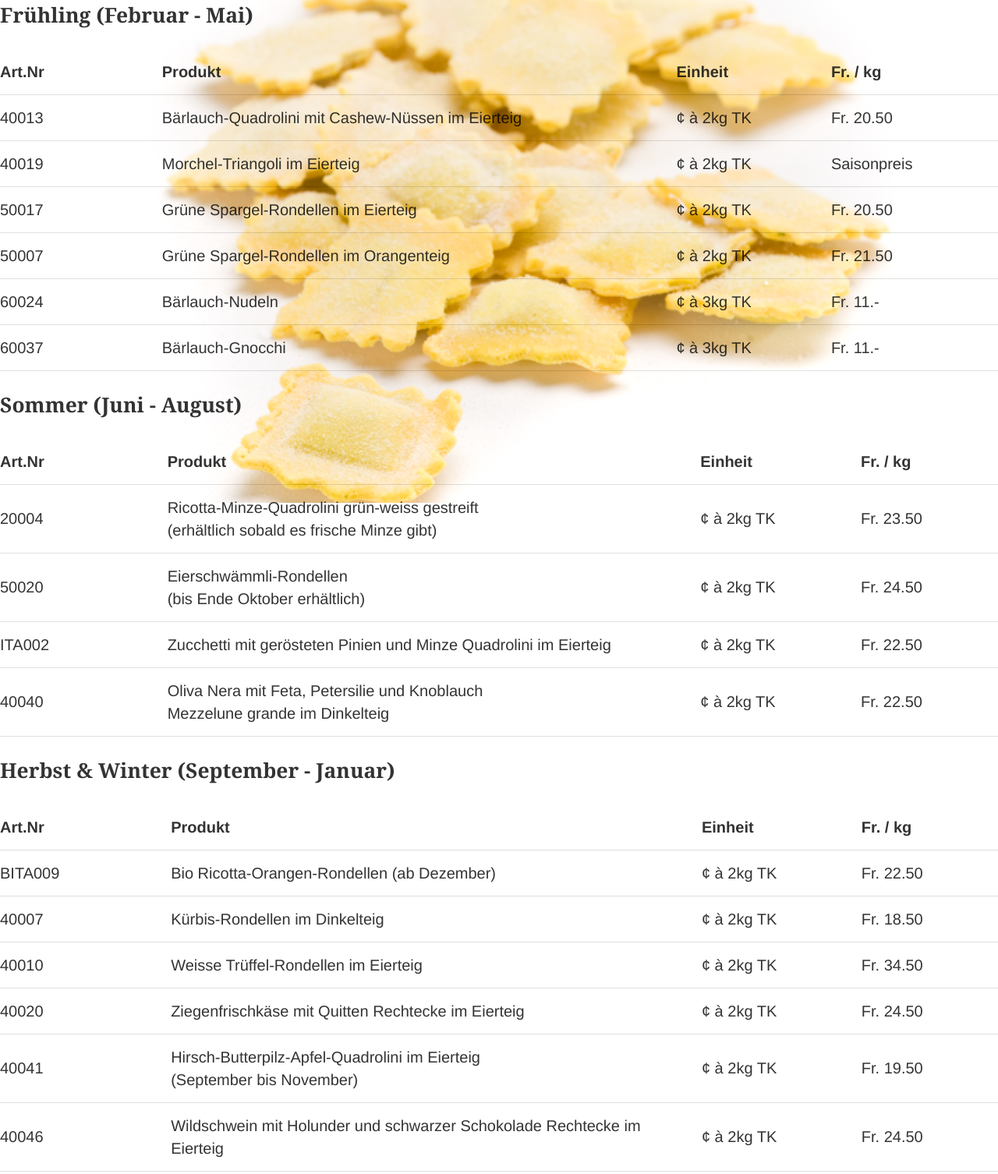
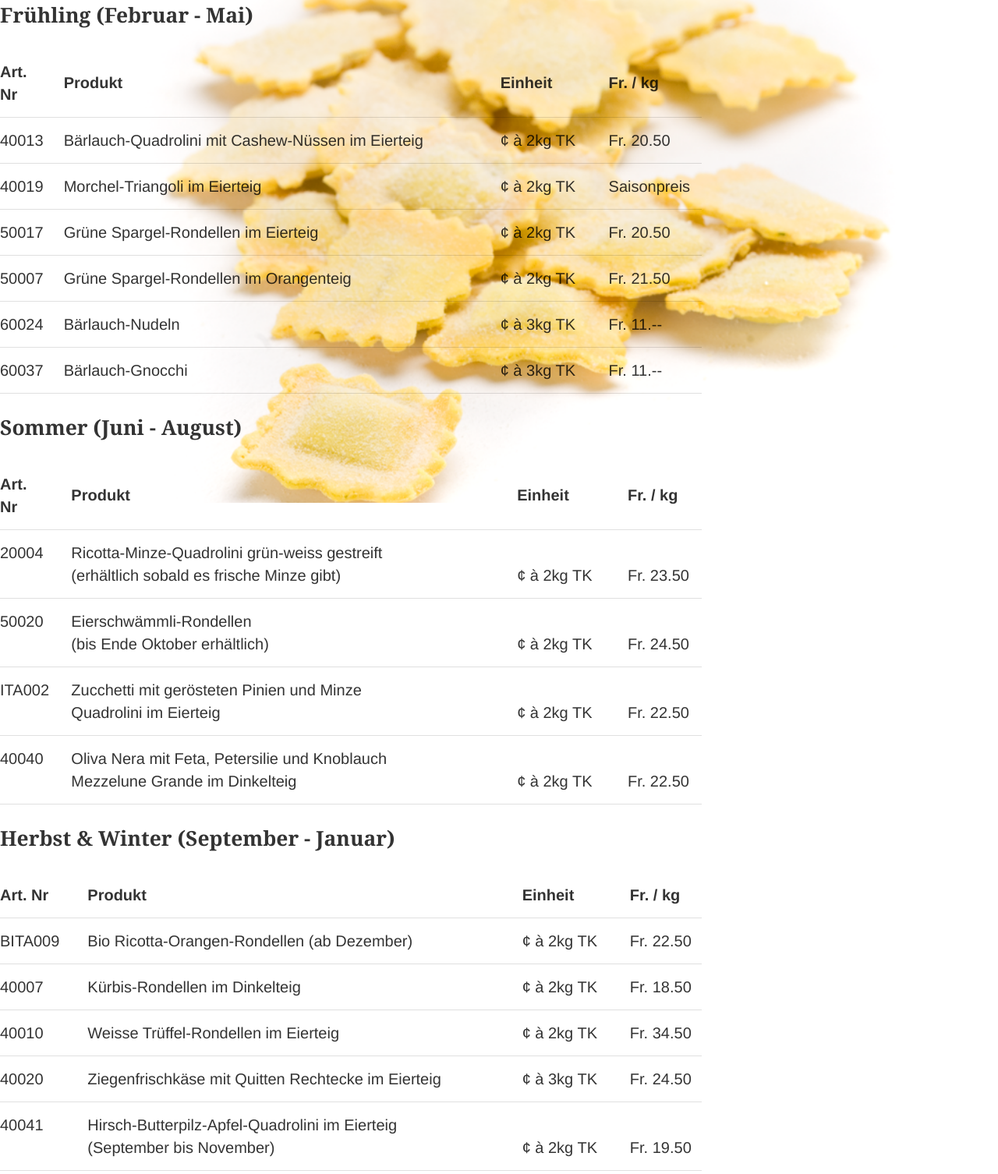
Before and after one commit to Ingredienza/ingredienza.github.io, a Gatsby site: page /products/season in a window 1280 px wide. Shown: the part 155-1661 px from the top of the page at 78% size. Built offline with nearby package versions, Linux system fonts and the light colour scheme; Gatsby itself is replaced by a stand-in of ours.

Commit message:
Remove padding right from tablecell, move season

```diff
--- a/src/components/ProductTable/index.js
+++ b/src/components/ProductTable/index.js
@@ -9,9 +9,10 @@ const ProductRow = ({ product: { articleNr, description, unit, price } }) => (
         <td>{String.fromCharCode(162) + ' ' + String.fromCharCode(224) + ' ' + unit}</td>
       ) : <td></td>
     }
-    { unit ? (
+    { // Check if string starts with a number
+      !isNaN(parseInt(price)) ? (
         <td>Fr. {price}</td>
-      ) : <td></td>
+      ) : <td>{price}</td>
     }
   </tr>
 )
--- a/src/pages/products/season.js
+++ b/src/pages/products/season.js
@@ -1,6 +1,7 @@
 import React from 'react';
 import Helmet from 'react-helmet';
 import Img from 'gatsby-image';
+import ProductTable from '../../components/ProductTable';
 
 const SeasonPage = ({ data }) => (
   <div style={{ gridArea: 'content' }}>
@@ -30,236 +31,179 @@ const SeasonPage = ({ data }) => (
       Saison-Zutaten feinste Pasta und Gnocchi.
     </p>
 		<h3>Fr&uuml;hling (Februar - Mai)</h3>
-    <table border="0" bordercolor="#000000" cellpadding="2" cellspacing="2" width="660">
-      <colgroup>
-        <col width="100" />
-        <col width="350" />
-        <col width="100" />
-        <col width="100" />
-      </colgroup>
-			<tr>
-				<th>Art.Nr</th>
-				<th>Produkt</th>
-				<th>Einheit</th>
-				<th>Fr. / kg</th>
-			</tr>
-			<tr>
-				<td>40013</td>
-				<td>B&auml;rlauch-Quadrolini mit Cashew-N&uuml;ssen im Eierteig</td>
-				<td>&cent; &agrave; 2kg TK</td>
-				<td>Fr. 20.50</td>
-			</tr>
-			<tr>
-				<td>40019</td>
-				<td>Morchel-Triangoli im Eierteig</td>
-				<td>&cent; &agrave; 2kg TK</td>
-				<td>Saisonpreis</td>
-			</tr>
-			<tr>
-				<td>50017</td>
-				<td>Gr&uuml;ne Spargel-Rondellen im Eierteig</td>
-				<td>&cent; &agrave; 2kg TK</td>
-				<td>Fr. 20.50</td>
-			</tr>
-			<tr>
-				<td>50007</td>
-				<td>Gr&uuml;ne Spargel-Rondellen im Orangenteig</td>
-				<td>&cent; &agrave; 2kg TK</td>
-				<td>Fr. 21.50</td>
-			</tr>
-			<tr>
-				<td>60024</td>
-				<td>B&auml;rlauch-Nudeln</td>
-				<td>&cent; &agrave; 3kg TK</td>
-				<td>Fr. 11.-</td>
-			</tr>
-			<tr>
-				<td>60037</td>
-				<td>B&auml;rlauch-Gnocchi</td>
-				<td>&cent; &agrave; 3kg TK</td>
-				<td>Fr. 11.-</td>
-			</tr>
-		</table>
-
+    <ProductTable
+      showHeader={true}
+      products={[
+        {
+          articleNr: '40013',
+          description: `Bärlauch-Quadrolini mit Cashew-Nüssen im Eierteig`,
+          unit: '2kg TK',
+          price: '20.50',
+        },
+        {
+          articleNr: '40019',
+          description: `Morchel-Triangoli im Eierteig`,
+          unit: '2kg TK',
+          price: 'Saisonpreis',
+        },
+        {
+          articleNr: '50017',
+          description: `Grüne Spargel-Rondellen im Eierteig`,
+          unit: '2kg TK',
+          price: '20.50',
+        },
+        {
+          articleNr: '50007',
+          description: `Grüne Spargel-Rondellen im Orangenteig`,
+          unit: '2kg TK',
+          price: '21.50',
+        },
+        {
+          articleNr: '60024',
+          description: `Bärlauch-Nudeln`,
+          unit: '3kg TK',
+          price: '11.--',
+        },
+        {
+          articleNr: '60037',
+          description: `Bärlauch-Gnocchi`,
+          unit: '3kg TK',
+          price: '11.--',
+        },
+      ]}
+    />
 		<h3>Sommer (Juni - August)</h3>
-
-    <table border="0" bordercolor="#000000" cellpadding="2" cellspacing="2" width="660">
-      <colgroup>
-        <col width="100" />
-        <col width="350" />
-        <col width="100" />
-        <col width="100" />
-      </colgroup>
-			<tr>
-				<th>Art.Nr</th>
-				<th>Produkt</th>
-				<th>Einheit</th>
-				<th>Fr. / kg</th>
-			</tr>
-			<tr>
-				<td>20004</td>
-				<td>Ricotta-Minze-Quadrolini gr&uuml;n-weiss gestreift<br />(erh&auml;ltlich sobald es frische Minze gibt)</td>
-				<td>&cent; &agrave; 2kg TK</td>
-				<td>Fr. 23.50</td>
-			</tr>
-			<tr>
-				<td>50020</td>
-				<td>Eierschw&auml;mmli-Rondellen <br /> (bis Ende Oktober erh&auml;ltlich)</td>
-				<td>&cent; &agrave; 2kg TK</td>
-				<td>Fr. 24.50</td>
-			</tr>
-			<tr>
-				<td>ITA002</td>
-				<td>Zucchetti mit ger&ouml;steten Pinien und Minze Quadrolini im Eierteig</td>
-				<td>&cent; &agrave; 2kg TK</td>
-				<td>Fr. 22.50</td>
-			</tr>
-			<tr>
-				<td>40040</td>
-				<td>Oliva Nera mit Feta, Petersilie und Knoblauch <br />Mezzelune grande im Dinkelteig</td>
-				<td>&cent; &agrave; 2kg TK</td>
-				<td>Fr. 22.50</td>
-			</tr>
-		</table>
-
+    <ProductTable
+      showHeader={true}
+      products={[
+        {
+          articleNr: '20004',
+          description: `Ricotta-Minze-Quadrolini grün-weiss gestreift\n(erhältlich sobald es frische Minze gibt)`,
+          unit: '2kg TK',
+          price: '23.50',
+        },
+        {
+          articleNr: '50020',
+          description: `Eierschwämmli-Rondellen\n(bis Ende Oktober erhältlich)`,
+          unit: '2kg TK',
+          price: '24.50',
+        },
+        {
+          articleNr: 'ITA002',
+          description: `Zucchetti mit gerösteten Pinien und Minze\nQuadrolini im Eierteig`,
+          unit: '2kg TK',
+          price: '22.50',
+        },
+        {
+          articleNr: '40040',
+          description: `Oliva Nera mit Feta, Petersilie und Knoblauch\nMezzelune Grande im Dinkelteig`,
+          unit: '2kg TK',
+          price: '22.50',
+        },
+      ]}
+    />
 		<h3>Herbst & Winter (September - Januar)</h3>
-
-    <table border="0" bordercolor="#000000" cellpadding="2" cellspacing="2" width="660">
-      <colgroup>
-        <col width="100" />
-        <col width="350" />
-        <col width="100" />
-        <col width="100" />
-      </colgroup>
-			<tr>
-				<th>Art.Nr</th>
-				<th>Produkt</th>
-				<th>Einheit</th>
-				<th>Fr. / kg</th>
-			</tr>
-			<tr>
-				<td>BITA009</td>
-				<td>Bio Ricotta-Orangen-Rondellen (ab Dezember)</td>
-				<td>&cent; &agrave; 2kg TK</td>
-				<td>Fr. 22.50</td>
-			</tr>
-			<tr>
-				<td>40007</td>
-				<td>K&uuml;rbis-Rondellen im Dinkelteig</td>
-				<td>&cent; &agrave; 2kg TK</td>
-				<td>Fr. 18.50</td>
-			</tr>
-			<tr>
-				<td>40010</td>
-				<td>Weisse Tr&uuml;ffel-Rondellen im Eierteig</td>
-				<td>&cent; &agrave; 2kg TK</td>
-				<td>Fr. 34.50</td>
-			</tr>
-			<tr>
-				<td>40020</td>
-				<td>Ziegenfrischk&auml;se mit Quitten Rechtecke im Eierteig</td>
-				<td>&cent; &agrave; 2kg TK</td>
-				<td>Fr. 24.50</td>
-			</tr>
-      <tr>
-				<td>40041</td>
-        <td>
-          Hirsch-Butterpilz-Apfel-Quadrolini im Eierteig <br />
-          (September bis November)
-        </td>
-				<td>&cent; &agrave; 2kg TK</td>
-				<td>Fr. 19.50</td>
-			</tr>
-			<tr>
-				<td>40046</td>
-        <td>
-          Wildschwein mit Holunder und schwarzer Schokolade
-          Rechtecke im Eierteig
-        </td>
-				<td>&cent; &agrave; 2kg TK</td>
-				<td>Fr. 24.50</td>
-			</tr>
-      <tr>
-				<td>B60007</td>
-				<td>Bio-Orangen-Nudeln</td>
-				<td>&cent; &agrave; 3kg TK</td>
-				<td>Fr. 14.50</td>
-			</tr>
-			<tr>
-				<td>60016</td>
-				<td>Honig Thymian-Nudeln</td>
-				<td>&cent; &agrave; 3kg TK</td>
-				<td>Fr. 12.50</td>
-			</tr>
-			<tr>
-				<td>60025</td>
-				<td>Piemonteser Haselnuss-Nudeln<br /> mit ger&ouml;steten Haselnssen</td>
-				<td>&cent; &agrave; 3kg TK</td>
-				<td>Fr. 12.-</td>
-			</tr>
-			<tr>
-				<td>60028</td>
-				<td>Steinpilz-Nudeln</td>
-				<td>&cent; &agrave; 3kg TK</td>
-				<td>Fr. 12.50</td>
-			</tr>
-			<tr>
-				<td>60035S</td>
-				<td>Steinpilz-Gnocchi</td>
-				<td>&cent; &agrave; 3kg TK</td>
-				<td>Fr. 11.-</td>
-			</tr>
-			<tr>
-				<td>60035RK</td>
-				<td>
-          Gnocchi-Roulade mit K&uuml;rbis-Curry-F&uuml;llung <br />
-          Super-Vegi-Variante Stk. ca. 350gr
-        </td>
-				<td>&cent; &agrave; 5-6kg TK</td>
-				<td>Fr. 23.50</td>
-			</tr>
-		</table>
-
+    <ProductTable
+      showHeader={true}
+      products={[
+        {
+          articleNr: 'BITA009',
+          description: `Bio Ricotta-Orangen-Rondellen (ab Dezember)`,
+          unit: '2kg TK',
+          price: '22.50',
+        },
+        {
+          articleNr: '40007',
+          description: `Kürbis-Rondellen im Dinkelteig`,
+          unit: '2kg TK',
+          price: '18.50',
+        },
+        {
+          articleNr: '40010',
+          description: `Weisse Trüffel-Rondellen im Eierteig`,
+          unit: '2kg TK',
+          price: '34.50',
+        },
+        {
+          articleNr: '40020',
+          description: `Ziegenfrischkäse mit Quitten Rechtecke im Eierteig`,
+          unit: '3kg TK',
+          price: '24.50',
+        },
+        {
+          articleNr: '40041',
+          description: `Hirsch-Butterpilz-Apfel-Quadrolini im Eierteig\n(September bis November)`,
+          unit: '2kg TK',
+          price: '19.50',
+        },
+        {
+          articleNr: '40046',
+          description: `Wildschwein mit Holunder und schwarzer Schokolade\nRechtecke im Eierteig`,
+          unit: '2kg TK',
+          price: '24.50',
+        },
+        {
+          articleNr: 'B60007',
+          description: `Bio-Orangen-Nudeln`,
+          unit: '3kg TK',
+          price: '14.50',
+        },
+        {
+          articleNr: '60016',
+          description: `Honig Thymian-Nudeln`,
+          unit: '3kg TK',
+          price: '12.50',
+        },
+        {
+          articleNr: '60025',
+          description: `Piemonteser Haselnuss-Nudeln\nmit gerösteten Haselnüssen`,
+          unit: '3kg TK',
+          price: '12.--',
+        },
+        {
+          articleNr: '60028',
+          description: `Steinpilz-Nudeln`,
+          unit: '3kg TK',
+          price: '12.50',
+        },
+        {
+          articleNr: '60035S',
+          description: `Steinpilz-Gnocchi`,
+          unit: '3kg TK',
+          price: '11.--',
+        },
+        {
+          articleNr: '60035RK',
+          description: `Gnocchi-Roulade mit Kürbis-Curry-Füllung`,
+          unit: '5-6kg TK',
+          price: '23.50',
+        },
+      ]}
+    />
     <h2>Spezialit&auml;ten</h2>
-    <table border="0" bordercolor="#000000" cellpadding="2" cellspacing="2" width="660">
-      <colgroup>
-        <col width="100" />
-        <col width="350" />
-        <col width="100" />
-        <col width="100" />
-      </colgroup>
-			<tr>
-				<th>Art.Nr</th>
-				<th>Produkt</th>
-				<th>Einheit</th>
-				<th>Fr. / kg</th>
-			</tr>
-			<tr>
-				<td>BITA001</td>
-				<td>Bio Rotolo alla fiorentina (Ricotta-Spinat-Teigrolle) lose schockgefroren</td>
-				<td>&cent; &agrave; 10 X 500gr TK</td>
-				<td>Fr. 23.50</td>
-			</tr>
-			<tr>
-				<td>BITA011</td>
-				<td>
-          Bio Rotolo alla fiorentina einzeln vakuumiert<br />
-          Eignet sich f&uuml;r den Detail-Verkauf <br />
-          Aufgetaut 2 Wochen gek&uuml;hlt haltbar
-        </td>
-				<td>&cent; &agrave; 10 X 500gr TK</td>
-				<td>Fr. 25.50</td>
-			</tr>
-      <tr>
-				<td>60035RK</td>
-				<td>
-          Gnocchi-Roulade mit Ricotta-Spinat-F&uuml;llung <br />
-          Stk. ca. 350gr Langsam in Butter gebraten – ein Gedicht
-        </td>
-				<td>&cent; &agrave; 5-6kg TK</td>
-				<td>Fr. 23.50</td>
-			</tr>
-    </table>
+    <ProductTable
+      showHeader={true}
+      products={[
+        {
+          articleNr: 'BITA001',
+          description: `Bio Rotolo alla fiorentina (Ricotta-Spinat-Teigrolle)\nlose schockgefroren`,
+          unit: '10 x 500gr TK',
+          price: '23.50',
+        },
+        {
+          articleNr: 'BITA011',
+          description: `Bio Rotolo alla fiorentina einzeln vakuumiert\nEignet sich für den Detail-Verkauf,\nAufgetaut 2 Wochen gekühlt haltbar`,
+          unit: '5 x 500gr TK',
+          price: '25.50',
+        },
+        {
+          articleNr: '60035RS',
+          description: `Gnocchi-Roulade mit Ricotta Spinat-Füllung Stk. ca. 350gr\nLangsam in Butter gebraten – ein Gedicht`,
+          unit: '5-6kg TK',
+          price: '23.50',
+        },
+      ]}
+    />
   </div>
 )
 
--- a/src/styles/table.module.css
+++ b/src/styles/table.module.css
@@ -9,17 +9,23 @@
 
 	width: 900px;
 	position: relative;
+  padding: 0px;
 }
+
+td {
+  padding-right: 0px;
+}
+
 /* first column */
 td:nth-child(1) {
   vertical-align: top;
-  width: 50px;
+  width: 45px;
 }
 
 /* second column */
 td:nth-child(2) {
   vertical-align: top;
-	width: 490px;
+	width: 500px;
 }
 
 /* third column */
```
